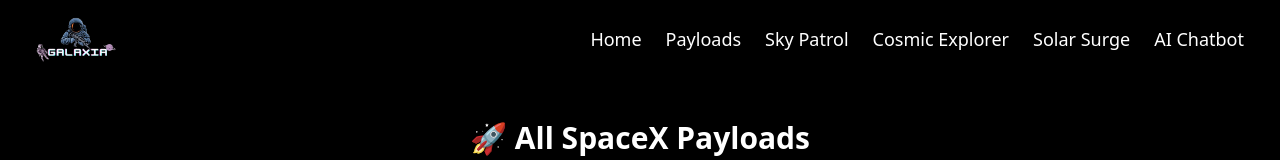
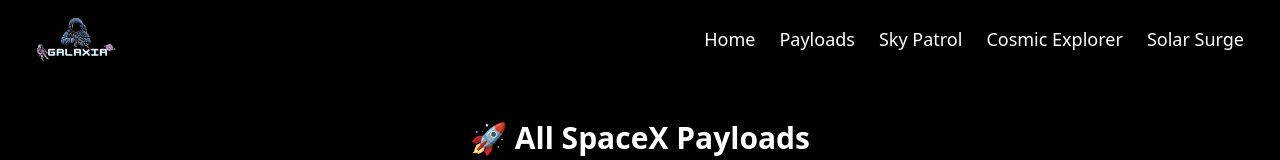
Before and after one commit to httpsabhi/galaxia, a React (Vite) app: page /all-payloads in a window 1280 px wide. Shown: the top 160 px of the page. Built offline with nearby package versions, Linux system fonts and the light colour scheme; no server answers.

Commit message:
Remove AI Chatbot link from Header component

```diff
--- a/src/components/Header.jsx
+++ b/src/components/Header.jsx
@@ -41,12 +41,7 @@
           >
             Solar Surge
           </a>
-          <a
-            href="/chat-bot"
-            className="text-white text-lg hover:text-blue-300 transition"
-          >
-            AI Chatbot
-          </a>
+
         </nav>
 
         {/* Hamburger Icon (Mobile) */}
```
